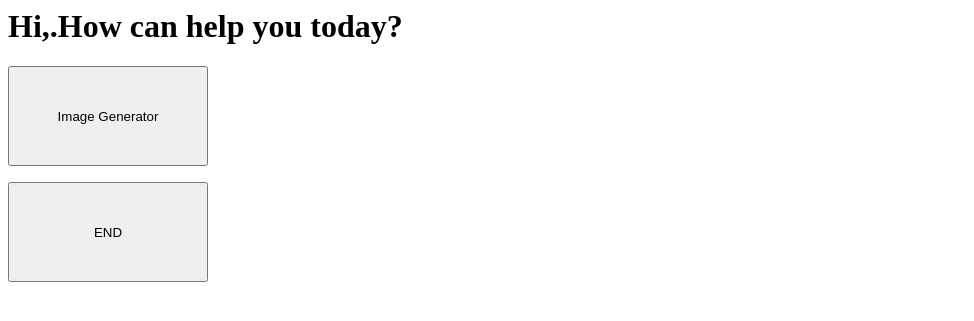
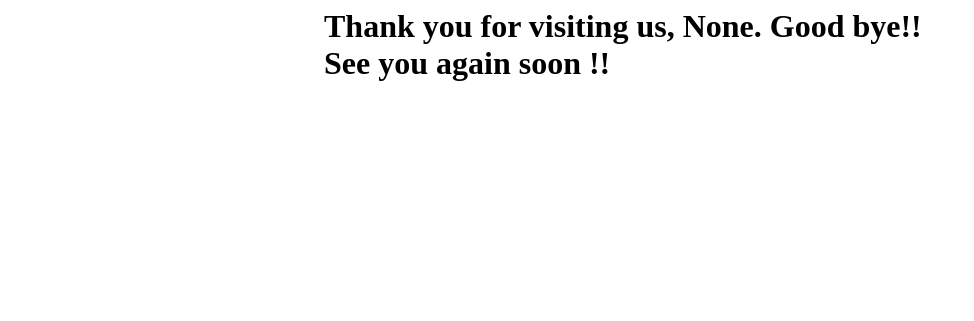
Before and after one commit to gengqirui050118/rpa-19Feb2024, a Flask app: page /end in a window 1280 px wide. Shown: the top 321 px of the page, without its empty margins (0-974 px from the left). Run offline with Flask 3, Linux system fonts and the light colour scheme.

Commit message:
Update end.html

```diff
--- a/templates/end.html
+++ b/templates/end.html
@@ -1,16 +1,10 @@
 <style>
     .container{width:100%;margin:auto}
-    @media (min_width:600px){.container{width:80%;}}
-    @media (min_width:768px){.container{width:60%;}}
-    @media (min_width:1024px){.container{width:50%;}}
+    @media (min-width:600px) {.container{width: 80%;}}
+    @media (min-width:768px) {.container{width: 60%;}}
+    @media (min-width:1024px) {.container{width: 50%;}}
 </style>
 
 <div class="container">
-<h1>Hi,{{r}}.How can help you today?</h1>
-<form action ="/image_gpt" method="post">
-    <input type ="submit" value="Image Generator" style="width:200px;height:100px;">
-</form>
-<form action ="/end" method="post">
-<input type ="submit" value="END" style="width:200px;height:100px;">
-</form>
+<h1>Thank you for visiting us, {{r}}. Good bye!! See you again soon !!</h1>
 </div>
```
